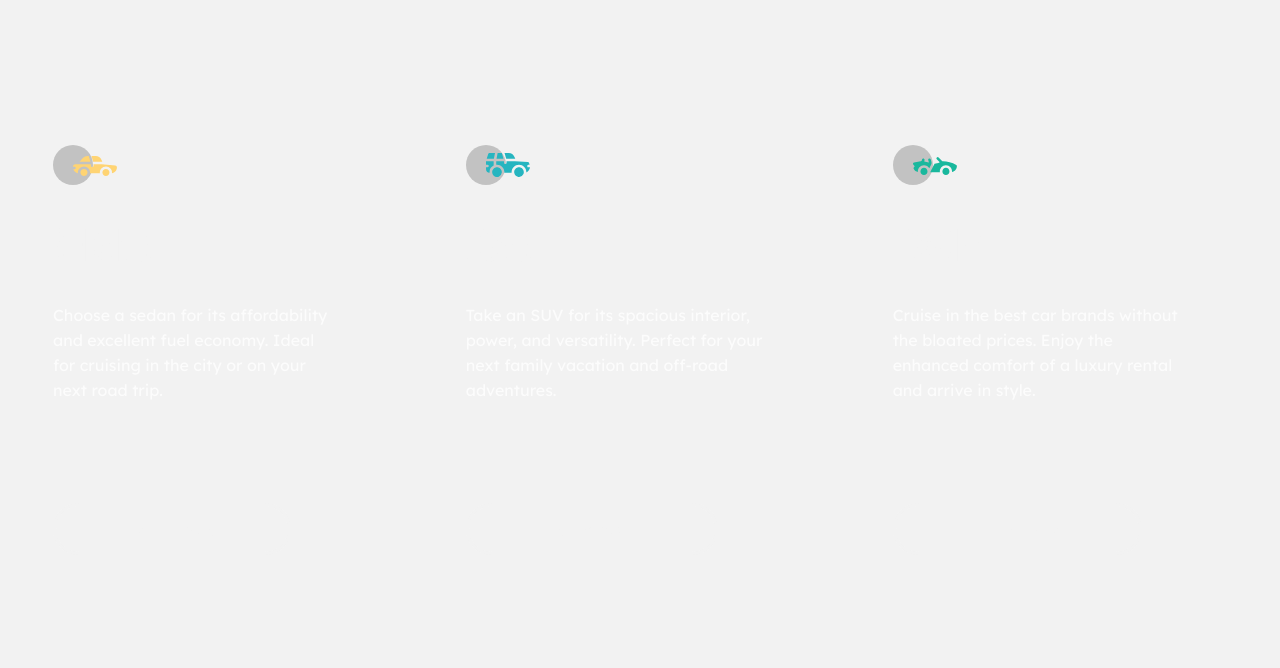
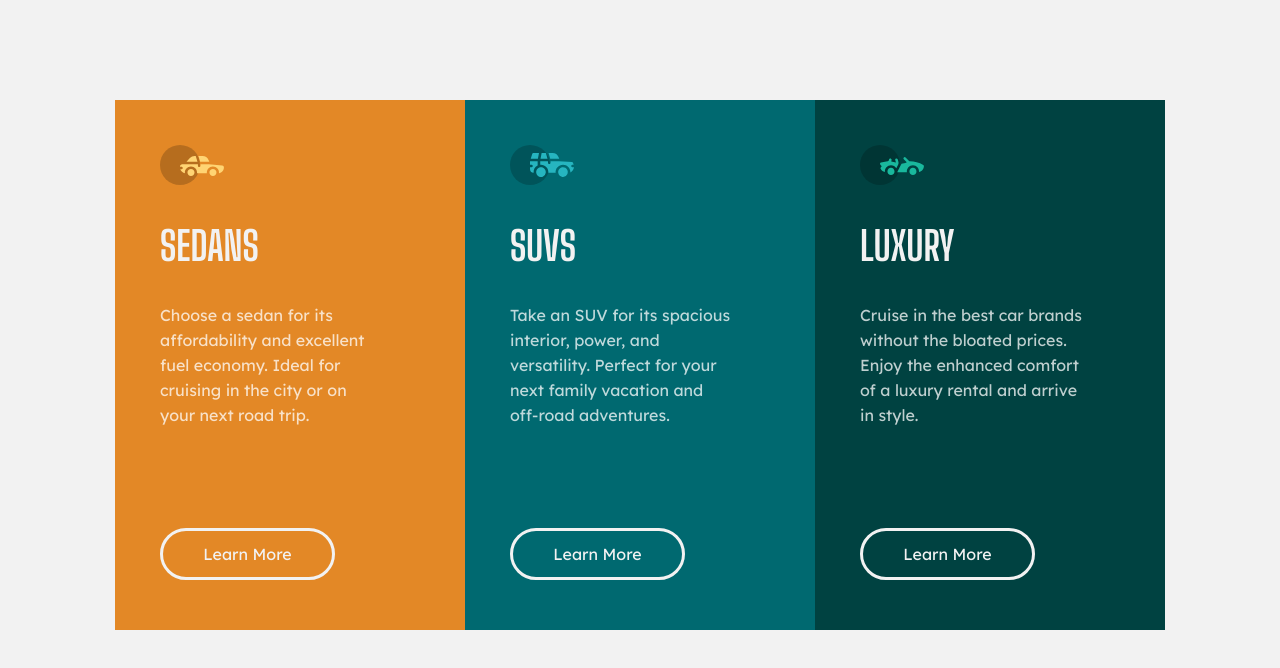
Before and after one commit to ishitaraina1807/3_card_preview_component-, a plain HTML site: page index.html in a window 1280 px wide. Drawn offline with Linux system fonts and the light colour scheme.

Commit message:
Update design.css

```diff
--- a/design.css
+++ b/design.css
@@ -8,19 +8,19 @@ body {
     margin-top: 100px;
     justify-content: center;
 }
-#mid_box {
+.mid_box {
     background-color: hsl(184, 100%, 22%);
     width: 350px;
     height: 530px;
 }
 
-#left_box {
+.left_box {
     background-color: hsl(31, 77%, 52%);
     width: 350px;
     height: 530px;
 }
 
-#right_box {
+.right_box {
     background-color: hsl(179, 100%, 13%);
     width: 350px;
     height: 530px;
```
